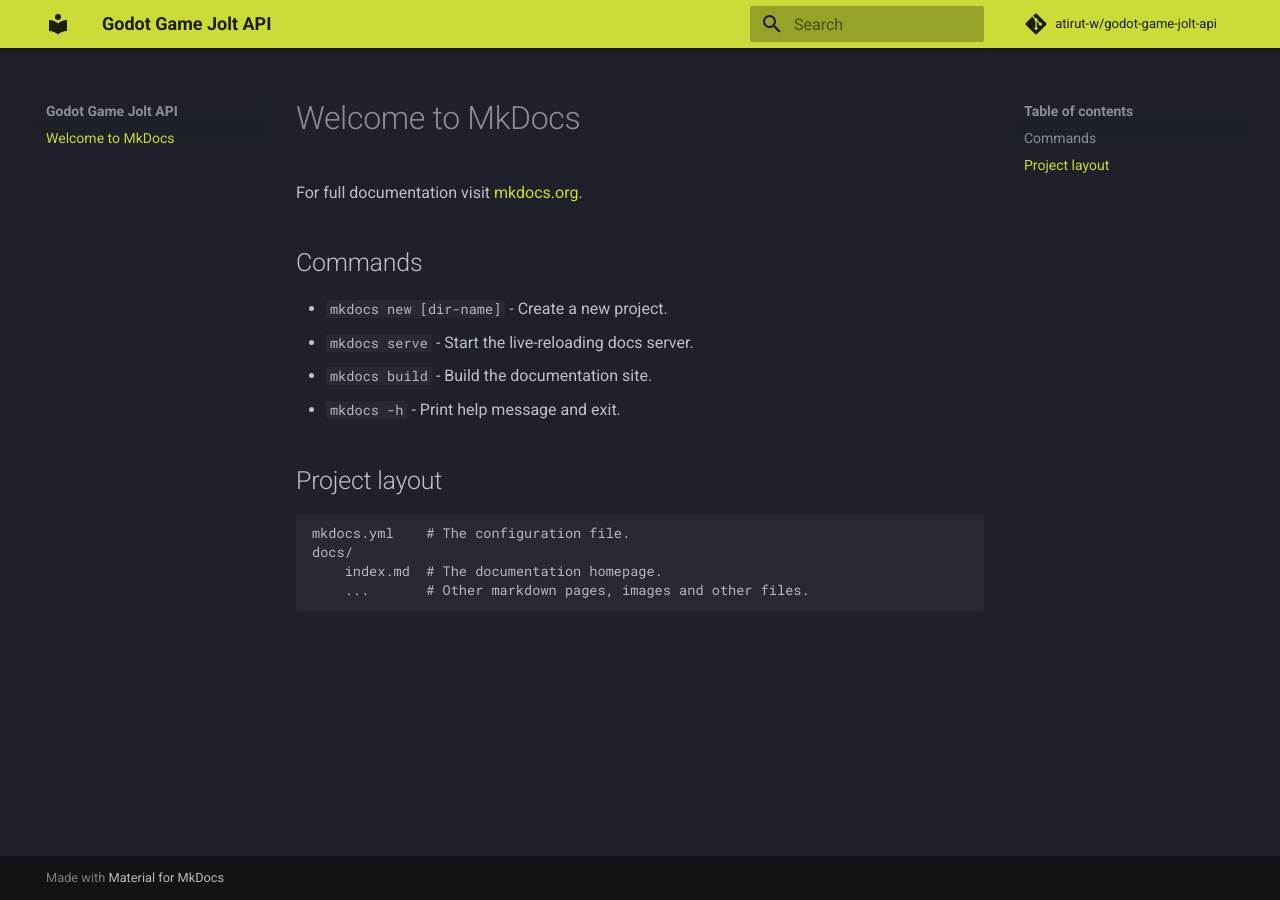
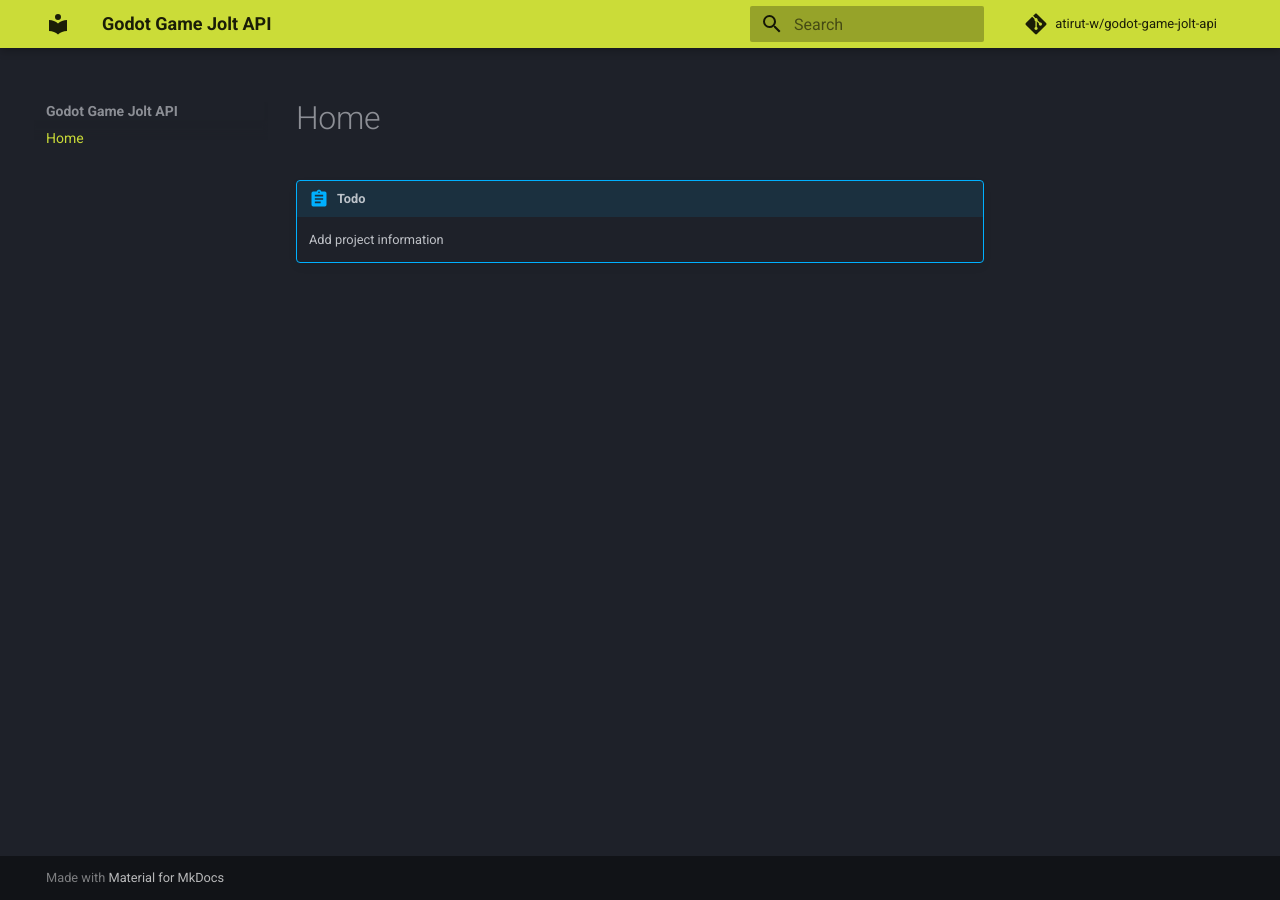
Before and after one commit to atirut-w/atirut.gj-api, an MkDocs documentation site: the page built from docs/index.md, in a window 1280 px wide. Built offline with MkDocs 1.6.1 and Material for MkDocs 9.7.7, drawn with Linux system fonts in a browser that asks for light colours; comment, search, counter and statistics services are not loaded.

Commit message:
"Proper" home page

```diff
--- a/docs/index.md
+++ b/docs/index.md
@@ -1,17 +1,3 @@
-# Welcome to MkDocs
-
-For full documentation visit [mkdocs.org](https://www.mkdocs.org).
-
-## Commands
-
-* `mkdocs new [dir-name]` - Create a new project.
-* `mkdocs serve` - Start the live-reloading docs server.
-* `mkdocs build` - Build the documentation site.
-* `mkdocs -h` - Print help message and exit.
-
-## Project layout
-
-    mkdocs.yml    # The configuration file.
-    docs/
-        index.md  # The documentation homepage.
-        ...       # Other markdown pages, images and other files.
+# Home
+!!! abstract "Todo"
+    Add project information
```
